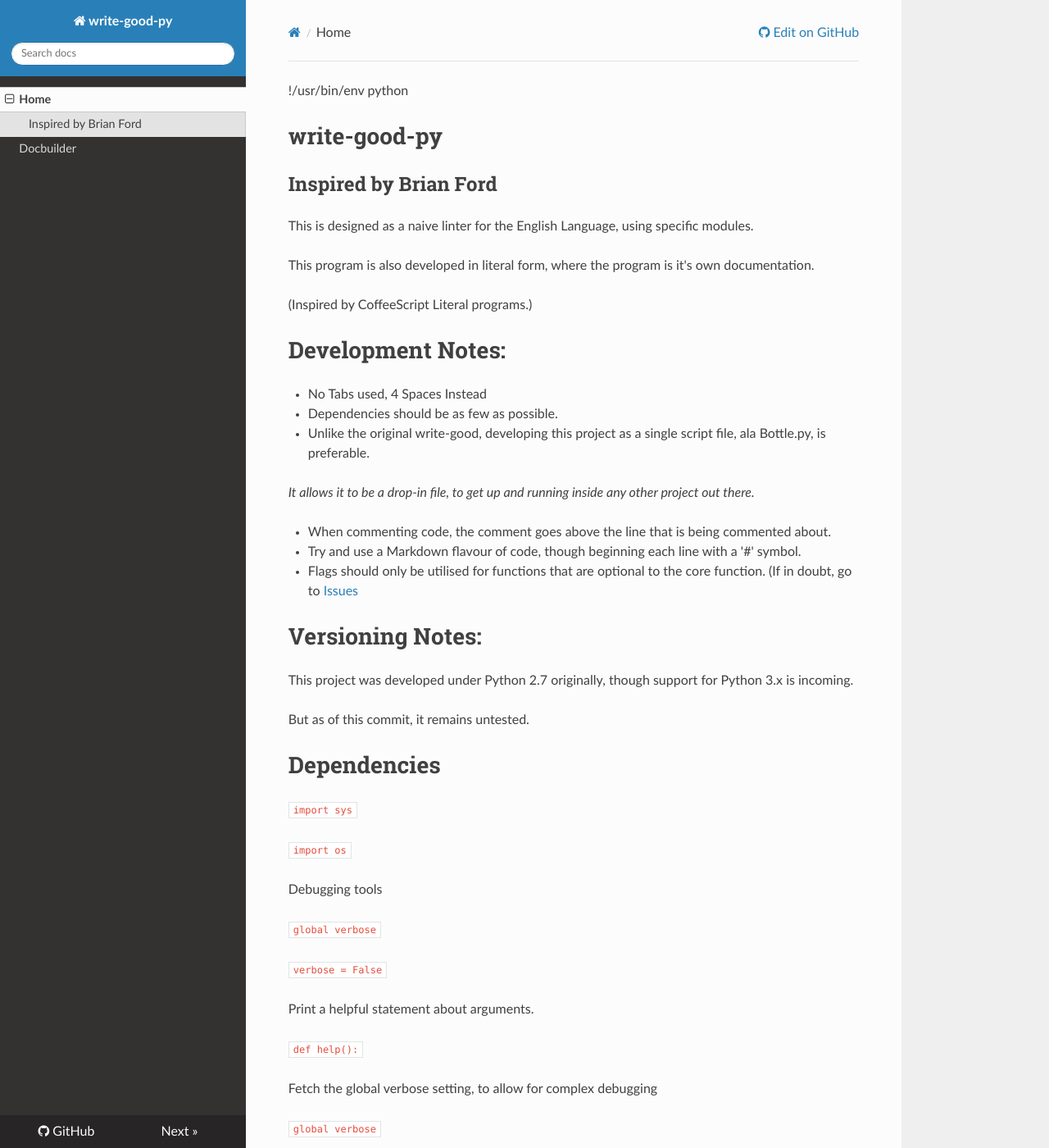
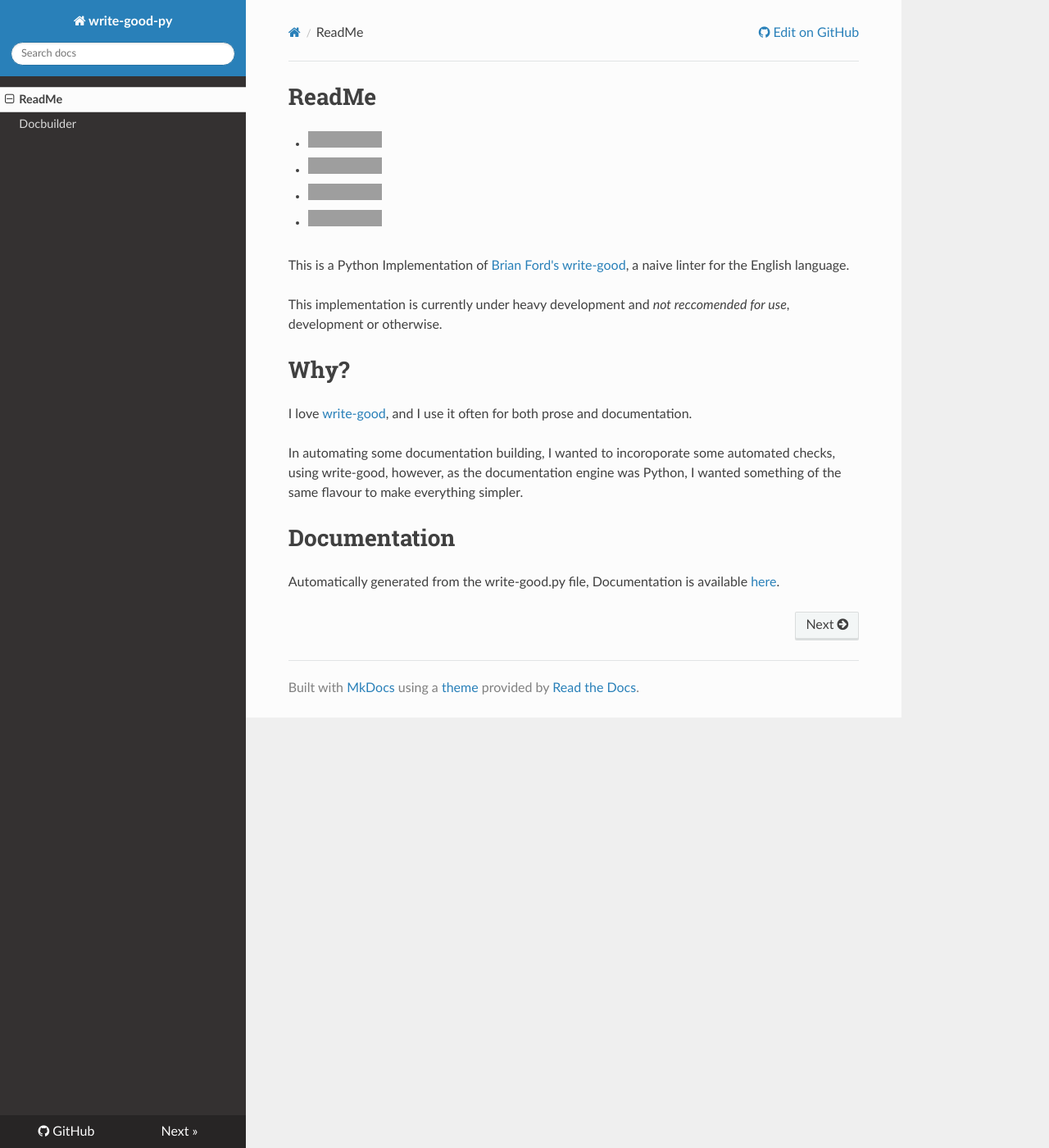
Before and after one commit to shakna-israel/write-good-py, an MkDocs documentation site: the page built from docs/index.md, in a window 1280 px wide and 1400 px high. Shown: the whole window at 82% size. Built offline with MkDocs 1.6.1, drawn with Linux system fonts in a browser that asks for light colours; nearby versions of some CDN libraries; some of the changed text lies outside the part shown; grey boxes are pictures that could not be loaded.

Commit message:
Cleaned up documentation a little

````diff
--- a/docbuilder.py
+++ b/docbuilder.py
@@ -5,7 +5,7 @@
 # It makes use of MkDocs as it's documentation engine, though it doesn't require it to be installed.
 
 ## Notes:
-# * Docbuilder will *clobber* your docs/index.md. It just will... Unless you change the *EXPORT* variable to something else... Then it will clobber whatever that is.
+# * Docbuilder will *clobber* your docs/*FILE*. It just will... Unless you change the *EXPORT* variable to something else... Then it will clobber whatever that is.
 # * Docbuilder won't generate a *mkdocs.yml* file for you. You'll need to either make one, or just use ``` mkdocs new . ``` in your current folder.
 # * Docbuilder has no dependencies, except those that come with Python 2.7. (Previous versions of Python probably need some modifications to work. Python 3.x also will need some modification.)
 # * Docbuilder simply converts your comments and code into Markdown, and mkdocs can serve or build that for you.
@@ -19,7 +19,7 @@
 # The *FILE* variable tells Docbuilder what file it should build documentation from.
 FILE = "write-good.py"
 # The *EXPORT* variable tells Docbuilder what file it should build documentation into.
-EXPORT = "docs/index.md"
+EXPORT = "docs/write-good-py.md"
 # Instantiate the string variable, which is used by Docbuilder to read and write files.
 string = "Unset"
 # Check if the *EXPORT* file exists:
--- a/docs/index.md
+++ b/docs/index.md
@@ -1,160 +1,20 @@
+# ReadMe
 
-!/usr/bin/env python
+* ![Reccomended Usage Scenario](https://img.shields.io/badge/Recommended%20Use-None-red.svg)
+* ![Issues](https://img.shields.io/github/issues/shakna-israel/write-good-py.svg)
+* ![License](https://img.shields.io/badge/license-MIT-blue.svg)
+* ![Documentation](https://img.shields.io/badge/Documentation-07f3f52ead685de93d345f16566f4f71d55b664b-lightgrey.svg)
 
-# write-good-py
+This is a Python Implementation of [Brian Ford's write-good](https://github.com/btford/write-good), a naive linter for the English language.
 
-## Inspired by Brian Ford
+This implementation is currently under heavy development and *not reccomended for use*, development or otherwise.
 
+# Why?
 
+I love [write-good](https://github.com/btford/write-good), and I use it often for both prose and documentation.
 
-This is designed as a naive linter for the English Language, using specific modules.
+In automating some documentation building, I wanted to incoroporate some automated checks, using write-good, however, as the documentation engine was Python, I wanted something of the same flavour to make everything simpler.
 
-This program is also developed in literal form, where the program is it's own documentation.
+# Documentation
 
-(Inspired by CoffeeScript Literal programs.)
-
-# Development Notes:
-
-
-
-* No Tabs used, 4 Spaces Instead
-
-* Dependencies should be as few as possible.
-
-* Unlike the original write-good, developing this project as a single script file, ala Bottle.py, is preferable.
-
-*It allows it to be a drop-in file, to get up and running inside any other project out there.*
-
-* When commenting code, the comment goes above the line that is being commented about.
-
-* Try and use a Markdown flavour of code, though beginning each line with a '#' symbol.
-
-* Flags should only be utilised for functions that are optional to the core function. (If in doubt, go to [Issues](https://github.com/shakna-israel/write-good-py/issues)
-
-# Versioning Notes:
-
-
-
-This project was developed under Python 2.7 originally, though support for Python 3.x is incoming.
-
-But as of this commit, it remains untested.
-
-# Dependencies
-
-
-
-```import sys```
-
-```import os```
-
-Debugging tools
-
-```global verbose```
-
-```verbose = False```
-
-Print a helpful statement about arguments.
-
-```def help():```
-
-Fetch the global verbose setting, to allow for complex debugging
-
-```global verbose```
-
-Print a simple help statement of what to do.
-
-```print "./write-good.py FILENAME"```
-
-Grab a file from the commandline argument, and store it into memory:
-
-```def get_file():```
-
-Fetch the global verbose setting, to allow for complex debugging
-
-```global verbose```
-
-Check if any commandline arguments are issued to the linter.
-
-```try:```
-
-Expect the user to supply the filename as the first argument.
-
-This lets the developer integrate write-good-py into all sorts of scripting environments, and doesn't put the weight of interfacing at this end.
-
-Also means that we don't need a dozen flags. Flags are for optional things.
-
-```if sys.argv[1]:```
-
-```FILENAME = sys.argv[1]```
-
-```else:```
-
-```if verbose:```
-
-```print sys.argv[1]```
-
-Check if the argument the user has given is actually a file.
-
-```if os.path.isfile(FILENAME):```
-
-Attempt to open the file, if it fails, throw an exception.
-
-```try:```
-
-```file = open(FILENAME,"r")```
-
-For each line in the file, let's run the annotate function.
-
-```for line in file.read().split('\n'):```
-
-```annotate(file)```
-
-Close the file to remove any locks.
-
-```file.close()```
-
-```except:```
-
-```raise Exception, "File could not be opened. Do you have permissions?"```
-
-```except Exception as exception:```
-
-```print "Exception: %s" % exception```
-
-```else:```
-
-If the user has given an argument that is not a file, raise an exception for that.
-
-```try:```
-
-```raise Exception, "File either does not exist, is not a file, or you do not have permissions to the file."```
-
-```except Exception as exception:```
-
-```print "Exception: %s" % exception```
-
-```help()```
-
-If no arguments are found, then run a function for that.
-
-```except IndexError as exception:```
-
-```if verbose:```
-
-```print "Exception: %s" % exception```
-
-```help()```
-
-If any other exceptions come up, send them to the verbose system, rather than crashing on them.
-
-```except:```
-
-```if verbose:```
-
-```print "Except: %s" % exception```
-
-```help()```
-
-This is not the final function. This program will have a main function, and that will be the final function to handle everything and which way to take things. It's just for testing.
-
-```get_file()```
+Automatically generated from the write-good.py file, Documentation is available [here](https://shakna-israel.github.io/write-good-py/).
````
